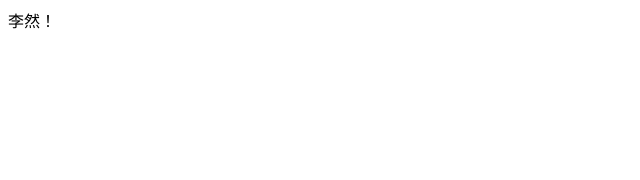
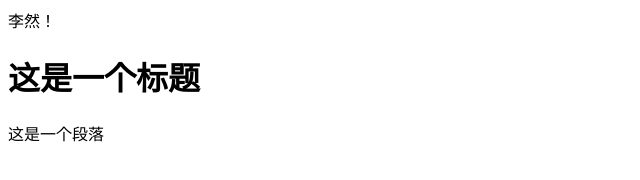
Before and after one commit to silenceleewq/EbbingHaus.github.io, a plain HTML site: page index.html in a window 1280 px wide. Shown: the whole page, without its empty margins (0-640 px from the left). Drawn offline with Linux system fonts and the light colour scheme.

Commit message:
测试 js

```diff
--- a/index.html
+++ b/index.html
@@ -6,5 +6,9 @@
 </head>
 <body>
 	李然！
+	<script>
+document.write("<h1>这是一个标题</h1>");
+document.write("<p>这是一个段落</p>");
+</script>
 </body>
 </html>
```
